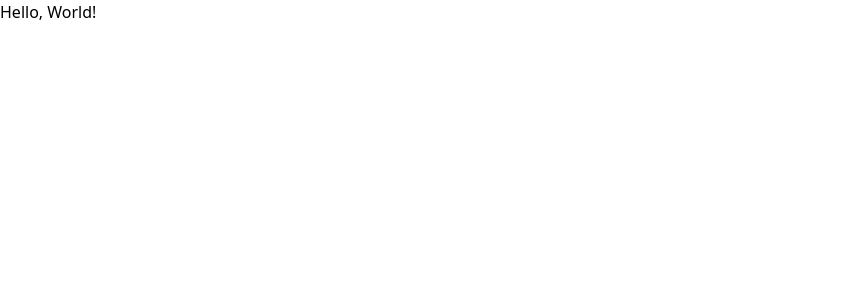
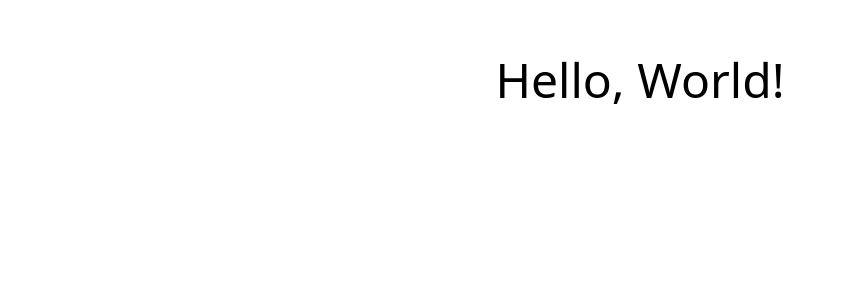
Before and after one commit to matheusp5/next-template, a Next.js app: page / in a window 1280 px wide. Shown: the top 300 px of the page, without its empty margins (0-843 px from the left). Built offline with nearby package versions, Linux system fonts and the light colour scheme.

Commit message:
Tailwind with css modules

```diff
--- a/src/app/page.tsx
+++ b/src/app/page.tsx
@@ -1,7 +1,9 @@
+import styles from "@/styles/Home.module.css"
+
 export default function Home() {
   return (
     <main>
-      <h1>Hello, World!</h1>
+      <h1 className={styles.title}>Hello, World!</h1>
     </main>
   )
 }
--- /dev/null
+++ b/styles/Home.module.css
@@ -0,0 +1,4 @@
+
+.title {
+  @apply text-5xl mt-14 text-center
+}
--- a/tsconfig.json
+++ b/tsconfig.json
@@ -20,7 +20,8 @@
       }
     ],
     "paths": {
-      "@/*": ["./src/*"]
+      "@src/*": ["./src/*"],
+      "@/*": ["./*"],
     }
   },
   "include": ["next-env.d.ts", "**/*.ts", "**/*.tsx", ".next/types/**/*.ts"],
```
